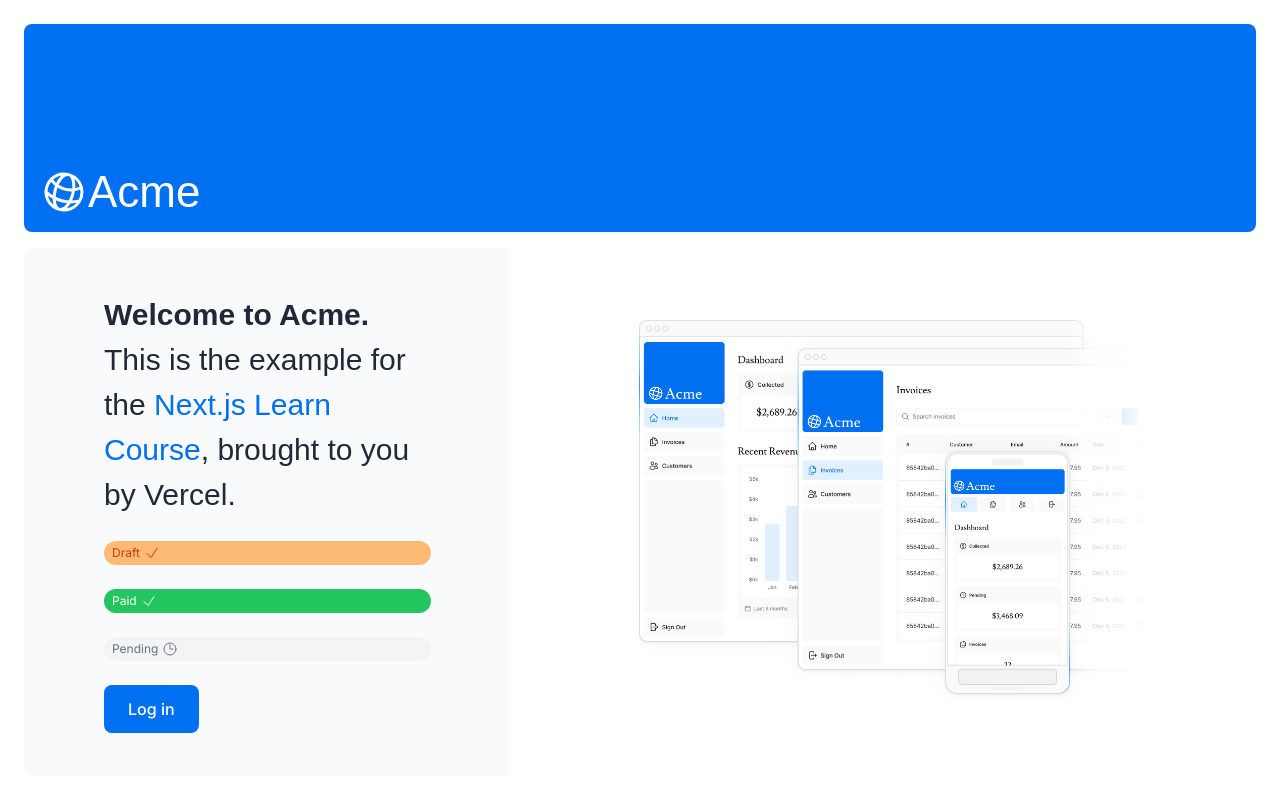
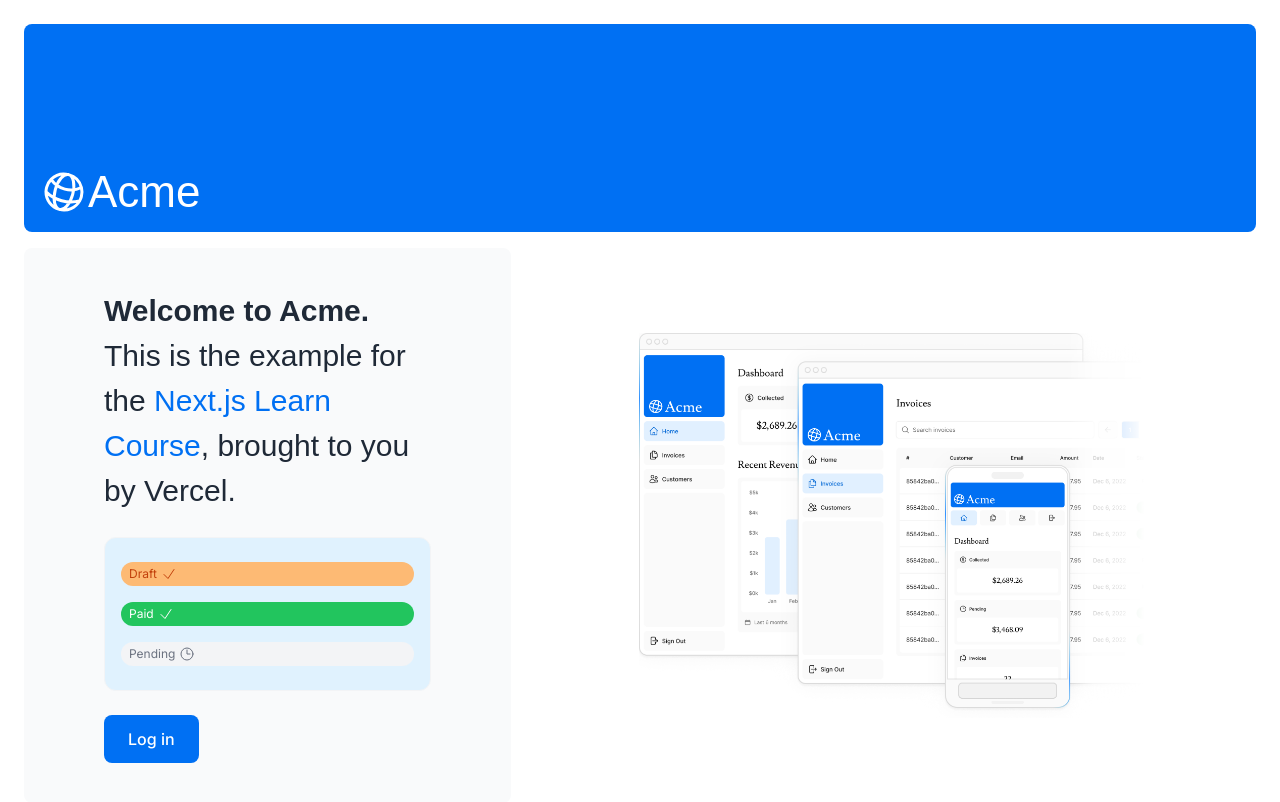
Before and after one commit to hendridg/nextjs-dashboard, a Next.js app: page / in a window 1280 px wide. Shown: the top 802 px of the page. Built offline with nearby package versions, Linux system fonts and the light colour scheme; a web font is replaced by a local one.

Commit message:
Add invoice status container and import React

```diff
--- a/app/page.tsx
+++ b/app/page.tsx
@@ -1,10 +1,10 @@
-import style from '@/app/ui/home.module.css';
 import AcmeLogo from '@/app/ui/acme-logo';
 
 import Link from 'next/link';
 import InvoiceStatus from './ui/invoices/status';
 import { lusitana } from './ui/fonts';
 import Image from 'next/image';
+import React from 'react';
 
 export default function Page() {
   return (
@@ -23,10 +23,11 @@
             </a>
             , brought to you by Vercel.
           </p>
-
-          <InvoiceStatus status="draft" />
-          <InvoiceStatus status="paid" />
-          <InvoiceStatus status="pending" />
+          <div className="flex flex-col rounded-xl space-y-4 bg-sky-100 px-4 py-6 border border-gray-100">
+            <InvoiceStatus status="draft" />
+            <InvoiceStatus status="paid" />
+            <InvoiceStatus status="pending" />
+          </div>
           <Link
             href="/login"
             className="flex items-center gap-5 self-start rounded-lg bg-blue-500 px-6 py-3 text-sm font-medium text-white transition-colors hover:bg-blue-400 md:text-base"
```
